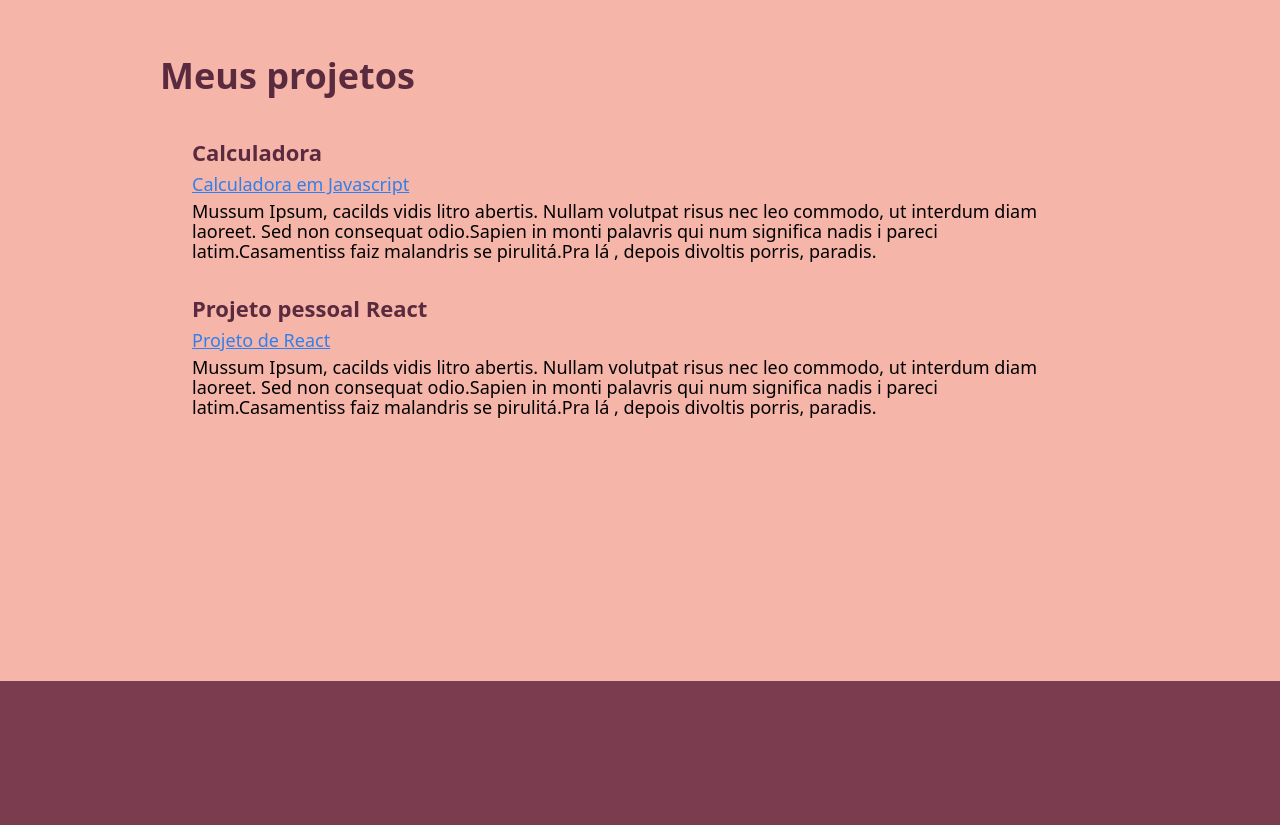
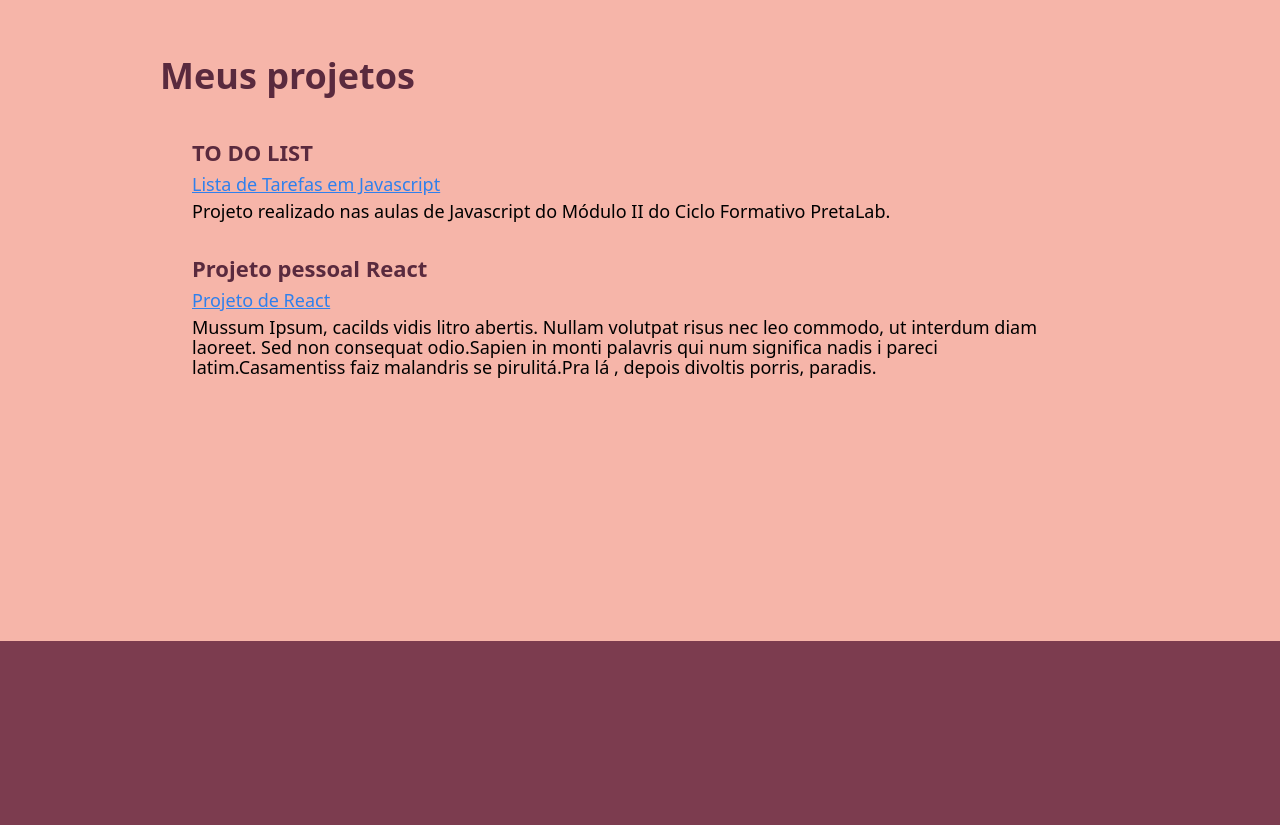
Before and after one commit to thabrita/portifolio-thais-brito-pretalab, a plain HTML site: page index.html in a window 1280 px wide. Shown: the part 1680-2505 px from the top of the page. Drawn offline with Linux system fonts and the light colour scheme.

Commit message:
adicionando link projeto

```diff
--- a/index.html
+++ b/index.html
@@ -96,14 +96,10 @@
                 <div class="lista-item">
                     <ul>
                         <li>
-                            <p class="lista-titulo">Calculadora</p>
-                            <a href="#" target="_blank" class="lista-local">Calculadora em Javascript</a>
+                            <p class="lista-titulo">TO DO LIST</p>
+                            <a href="https://to-do-list-thais.netlify.app/" target="_blank" class="lista-local">Lista de Tarefas em Javascript</a>
                             <p class="lista-descricao">
-                                Mussum Ipsum, cacilds vidis litro abertis. Nullam volutpat risus nec leo commodo, ut
-                                interdum diam laoreet. Sed non consequat odio.Sapien in monti palavris qui num significa
-                                nadis i pareci latim.Casamentiss faiz malandris se pirulitá.Pra lá , depois divoltis
-                                porris,
-                                paradis.
+                                Projeto realizado nas aulas de Javascript do Módulo II do Ciclo Formativo PretaLab.
                             </p>
                         </li>
 
```
